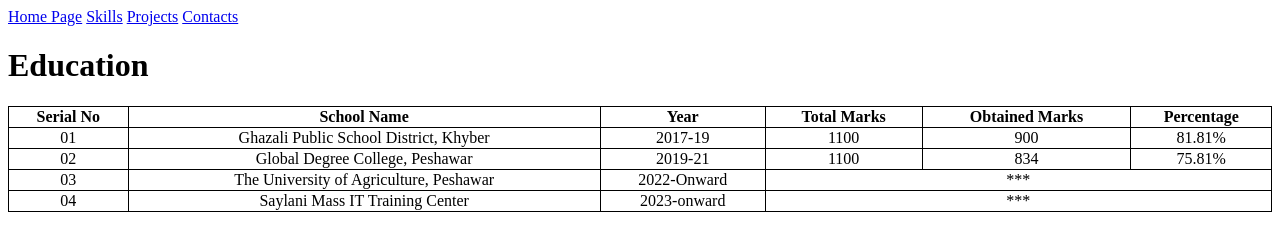
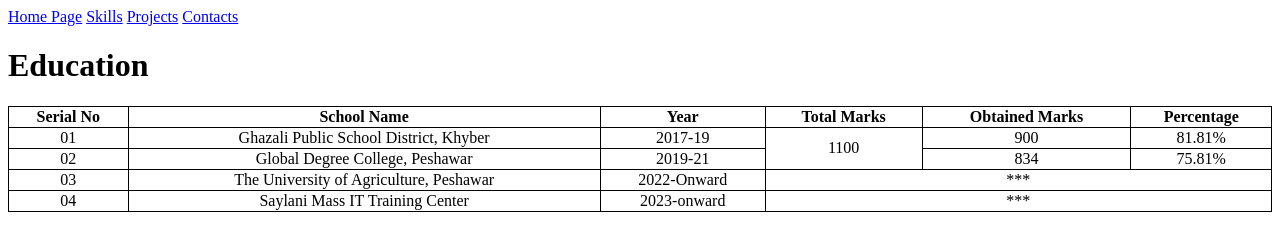
Before and after one commit to ibrahimaupian09/Assignment-deploy-project, a plain HTML site: page Education/education.html in a window 1280 px wide. Drawn offline with Linux system fonts and the light colour scheme.

Commit message:
add rowspan

```diff
--- a/Education/education.html
+++ b/Education/education.html
@@ -44,7 +44,7 @@
                         <td>01</td>
                         <td>Ghazali Public School District, Khyber</td>
                         <td>2017-19</td>
-                        <td>1100</td>
+                        <td rowspan="2">1100</td>
                         <td>900</td>
                         <td>81.81%</td>
                     </tr>
@@ -52,8 +52,7 @@
                         <td>02</td>
                         <td>Global Degree College, Peshawar</td>
                         <td>2019-21</td>
-                        <td>1100</td>
-                                    <td>834</td>
+                        <td>834</td>
                         <td>75.81%</td>
                     </tr>
                     <tr>
```
Also changed, not shown: index.html (+3 -3 lines).
